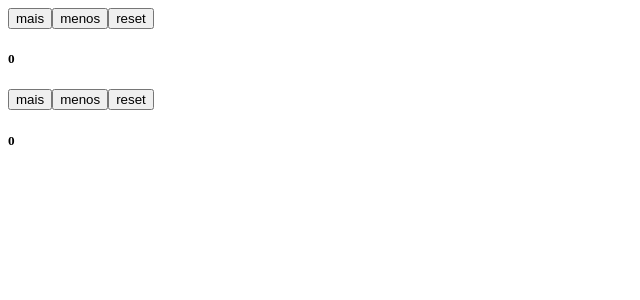
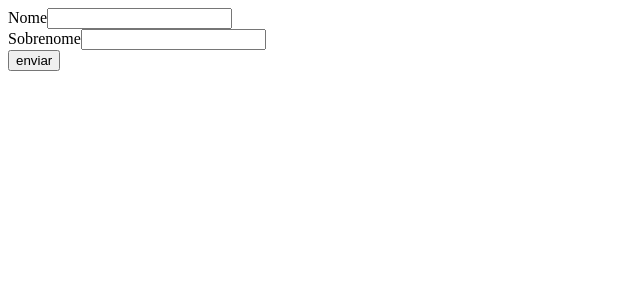
Before and after one commit to maikymk/estudo-react-hooks, a React (Create React App) app: page / in a window 1280 px wide. Shown: the top 300 px of the page, without its empty margins (0-640 px from the left). Built offline with nearby package versions, Linux system fonts and the light colour scheme.

Commit message:
treinamento Custom Hooks Input Form

```diff
--- /dev/null
+++ b/src/components/CustomHook/Form/index.js
@@ -0,0 +1,36 @@
+import React from 'react'
+import useInput from '../../../hooks/useInput';
+
+function Form() {
+    const [firstName, bindFirstName, resetName] = useInput('');
+    const [lastName, bindLastName, resetLastName] = useInput('');
+
+    const handlerSubmit = (e) => {
+        e.preventDefault();
+
+        alert(`Hello ${firstName} ${lastName}`)
+
+        resetName('');
+        resetLastName('');
+    };
+
+    return (
+        <div>
+            <form onSubmit={handlerSubmit}>
+                <div>
+                    <label>Nome</label>
+                    <input {...bindFirstName} type="text" />
+                </div>
+
+                <div>
+                    <label>Sobrenome</label>
+                    <input {...bindLastName} type="text" />
+                </div>
+
+                <button type="submit">enviar</button>
+            </form>
+        </div>
+    )
+}
+
+export default Form
--- a/src/components/CustomHook/index.js
+++ b/src/components/CustomHook/index.js
@@ -1,13 +1,15 @@
 import React from 'react'
+import Form from './Form'
 
 // import DocumentTitle from './DocumentTitle'
-import Count from './Count'
+// import Count from './Count'
 
 function CustomHook() {
     return (
         <div>
             {/* <DocumentTitle /> */}
-            <Count />
+            {/* <Count /> */}
+            <Form />
         </div>
     )
 }
--- /dev/null
+++ b/src/hooks/useInput.js
@@ -0,0 +1,18 @@
+import { useState } from 'react'
+
+function useInput(initialState) {
+    const [value, setValue] = useState(initialState);
+
+    const bind = {
+        value,
+        onChange: e => {
+            setValue(e.target.value)
+        }
+    };
+
+    const reset = () => setValue(initialState);
+
+    return [value, bind, reset];
+}
+
+export default useInput;
```
